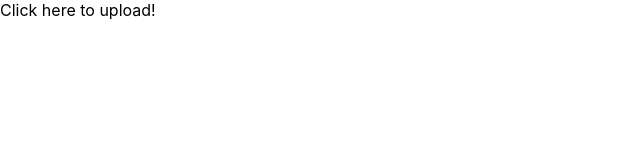
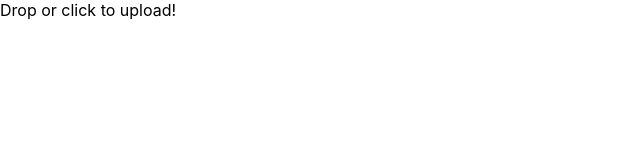
Before and after one commit to Cygra/easy-filter, a React (Create React App) app: page / in a window 1280 px wide. Shown: the top 160 px of the page, without its empty margins (0-640 px from the left). Built offline with nearby package versions, Linux system fonts and the light colour scheme.

Commit message:
add drag event
TODO: handle multi-files and no-image files situation

```diff
--- a/src/App.css
+++ b/src/App.css
@@ -2,6 +2,6 @@
   visibility: hidden;
 }
 
-label#upload-file {
+label {
   display: block;
 }
--- a/src/App.tsx
+++ b/src/App.tsx
@@ -1,8 +1,14 @@
-import React, { Component, ChangeEvent } from 'react';
+import React, { Component, ChangeEvent, DragEvent } from 'react';
 import './App.css';
 
 interface Props {
 
+}
+
+enum FileStatus {
+  DRAG_ENTER,
+  NULL,
+  UPLOADED,
 }
 
 interface State {
@@ -17,6 +23,7 @@ interface State {
   brightness: number;
   contrast: number;
   dropShadow: [number, number, number, string];
+  dragStatus: FileStatus;
 }
 
 class App extends Component<Props, State> {
@@ -34,17 +41,54 @@ class App extends Component<Props, State> {
       opacity: 100,
       brightness: 100,
       contrast: 100,
-      dropShadow: [0, 0, 0, '#000']
+      dropShadow: [0, 0, 0, '#000'],
+      dragStatus: FileStatus.NULL,
     };
     this.reader = new FileReader();
     this.reader.onload = () => this.setState({
+      dragStatus: FileStatus.UPLOADED,
       imgUrl: String(this.reader.result),
-    })
+    });
   }
 
   onImgChange = (e: ChangeEvent<HTMLInputElement>): void => {
     const files: FileList | null = e.target.files;
+    this.handleFile(files);
+  }
+
+  onDragEnter = (e: DragEvent<HTMLLabelElement>): void => {
+    e.preventDefault();
+    this.setState({ dragStatus: FileStatus.DRAG_ENTER });
+  }
+
+  onDragOver = (e: DragEvent<HTMLLabelElement>): void => {
+    e.preventDefault();
+  }
+
+  onDragLeave = () => {
+    !this.state.imgUrl && this.setState({ dragStatus: FileStatus.NULL });
+  }
+
+  dropImage = (e: DragEvent<HTMLLabelElement>): void => {
+    e.preventDefault();
+    const files: FileList | null = e.dataTransfer.files;
+    this.handleFile(files);
+  }
+
+  handleFile = (files: FileList | null): void => {
     files && this.reader!.readAsDataURL(files[0]);
+  }
+
+  get labelText(): string {
+    switch (this.state.dragStatus) {
+      case FileStatus.DRAG_ENTER:
+        return 'Drop to upload!';
+      case FileStatus.UPLOADED:
+        return 'File has been uploaded!';
+      case FileStatus.NULL:
+      default:
+        return 'Drop or click to upload!';
+    }
   }
 
   render() {
@@ -61,12 +105,16 @@ class App extends Component<Props, State> {
       hueRotate,
       dropShadow,
     } = this.state;
-    const [ offX, offY, blurRad, color ] = dropShadow;
-    console.log(color)
+    const [offX, offY, blurRad, color] = dropShadow;
     return (
       <div className="App">
-        <label htmlFor="upload-file">
-          Click here to upload!
+        <label
+          htmlFor="upload-file"
+          onDragEnter={this.onDragEnter}
+          onDragOver={e => e.preventDefault()}
+          onDragLeave={this.onDragLeave}
+          onDrop={this.dropImage}>
+          {this.labelText}
         </label>
         <input
           id="upload-file"
```
